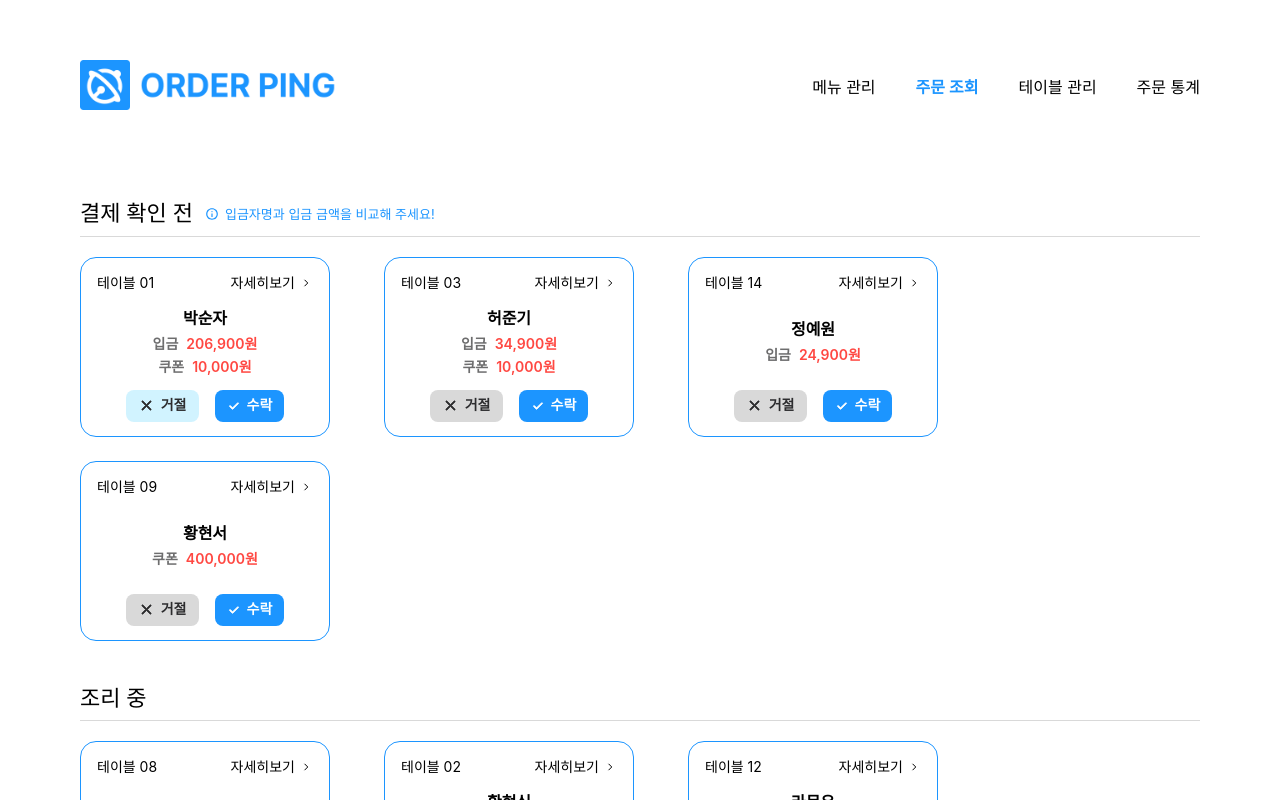
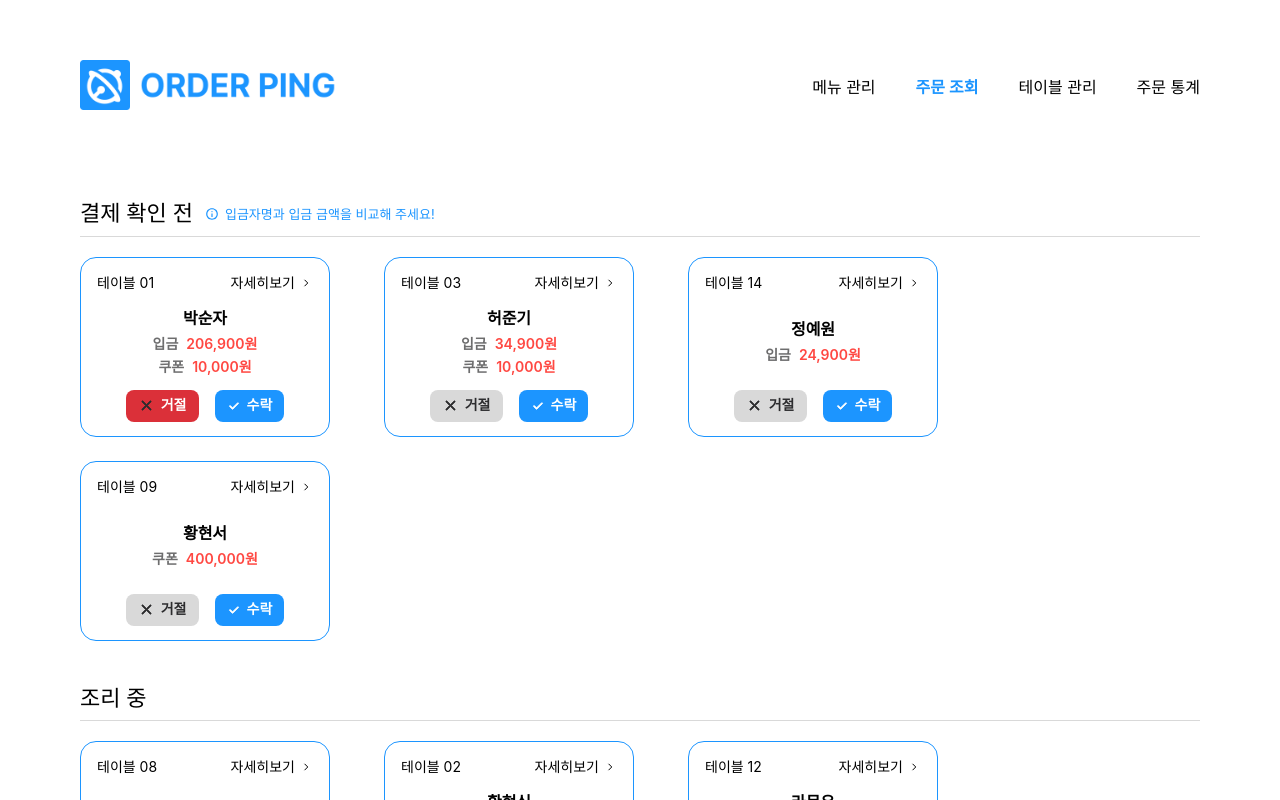
Before and after one commit to JK-Side/OrderPing-FE, a React (Vite) app: page /store/1/orders in a window 1280 px wide. In both pictures the pointer is over the button 162 px from the left and 405 px from the top of the page. Shown: the top 800 px of the page. Built offline with nearby package versions, Linux system fonts and the light colour scheme; no server answers.

Commit message:
refactor: 거절 버튼 hover 색 변경

```diff
--- a/src/components/OrderLookupCard/OrderLookupCard.module.scss
+++ b/src/components/OrderLookupCard/OrderLookupCard.module.scss
@@ -103,7 +103,7 @@
   border: none;
 
   &:hover {
-    background-color: $gray-40;
+    color: $white;
   }
 }
 
@@ -121,4 +121,8 @@
   width: 17px;
   height: 17px;
   color: $grayscale-80;
+
+  &:hover {
+    color: $white;
+  }
 }
--- a/src/components/OrderLookupCard/index.tsx
+++ b/src/components/OrderLookupCard/index.tsx
@@ -78,7 +78,7 @@ export default function OrderLookupCard({
       <div className={styles.actions}>
         <Button
           type="button"
-          variant="ghost"
+          variant="danger"
           size="sm"
           className={`${styles.actionButton} ${styles.rejectButton}`}
           onClick={onReject}
```
